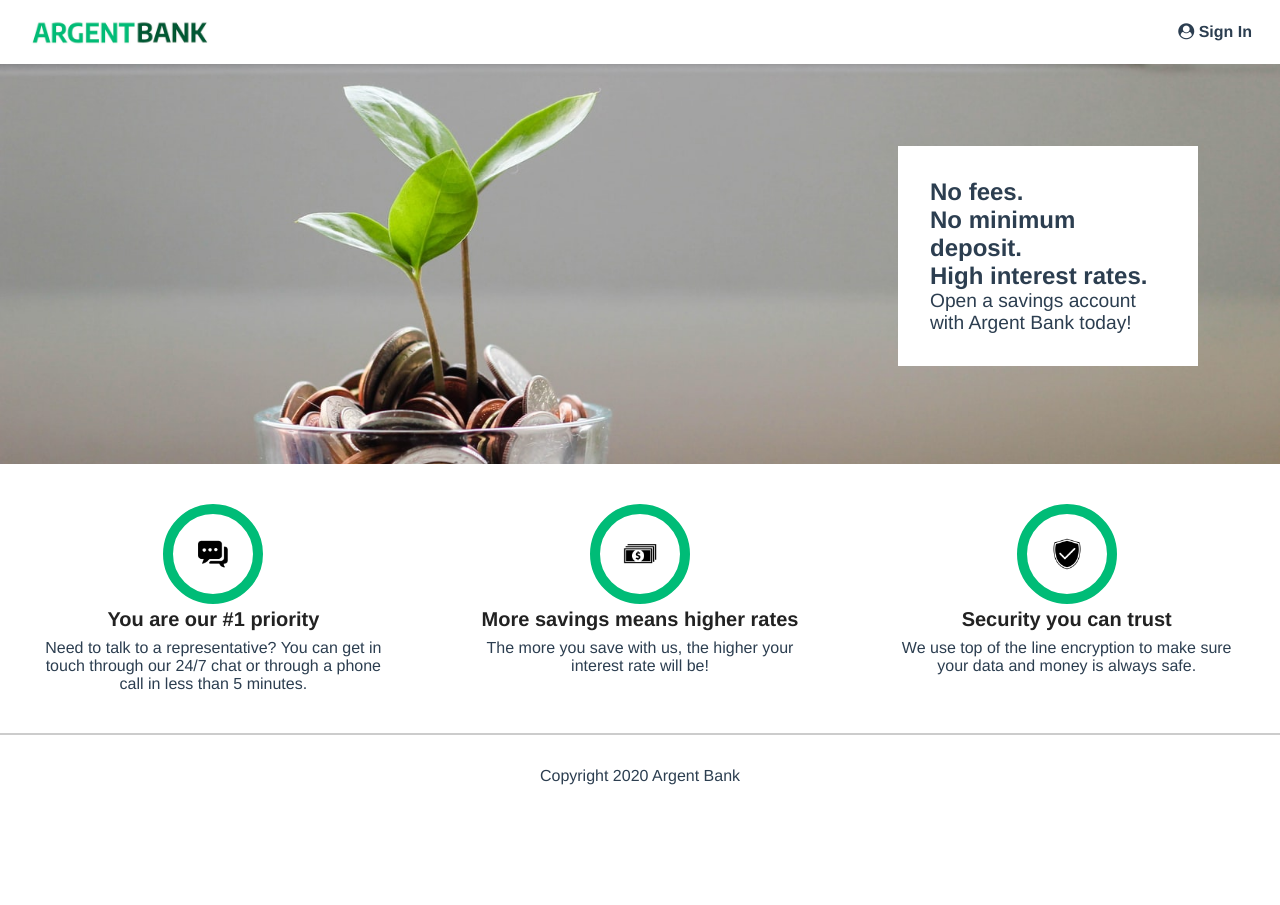
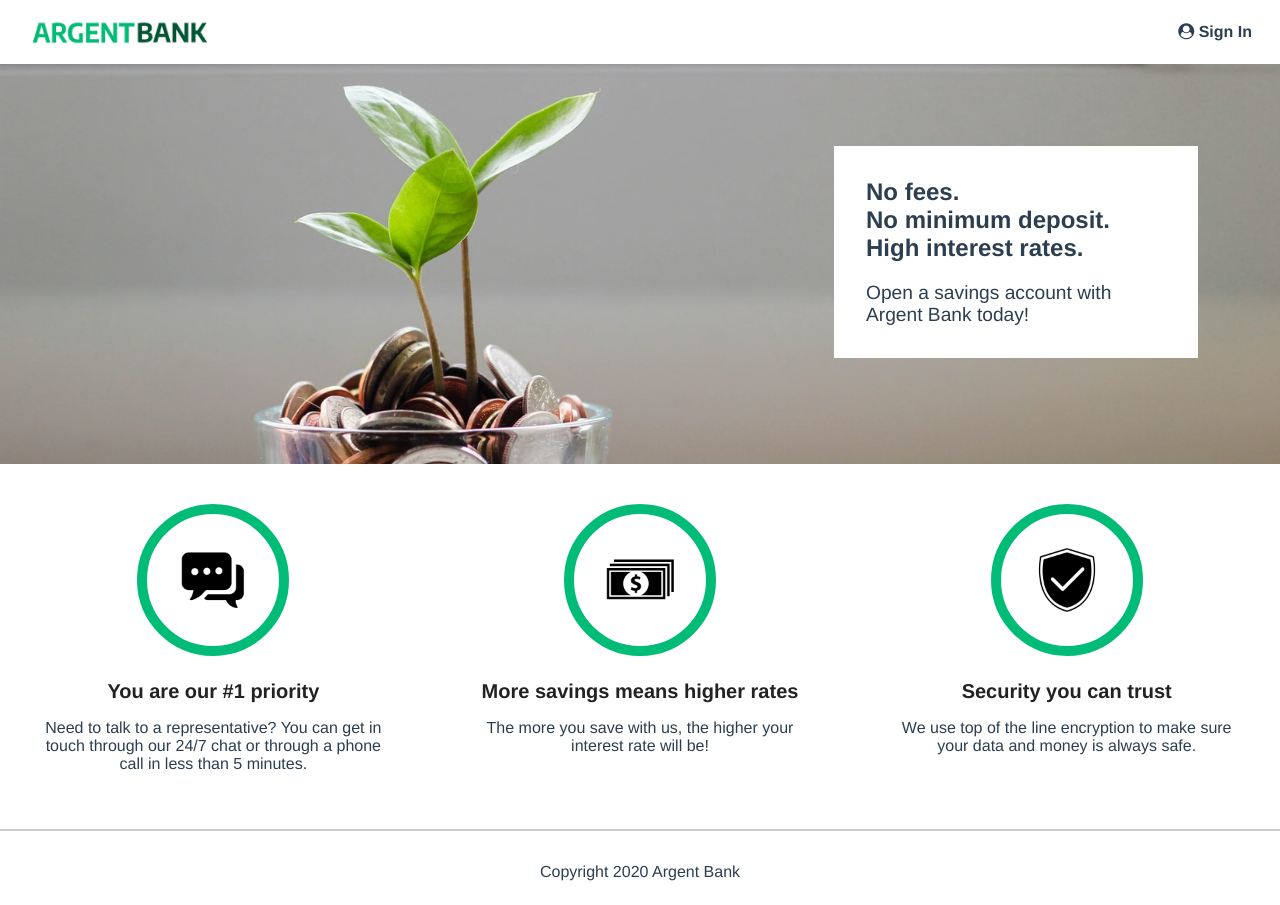
Before and after one commit to RmiMekaa/RemiRoeland_13_12-01-2021, a React (Create React App) app: page / in a window 1280 px wide. Before the commit the page ends 809 px from the top, so only its background shows below. Built offline with nearby package versions, Linux system fonts and the light colour scheme.

Commit message:
Fix css issues

```diff
--- a/src/components/FeatureCard/FeatureCard.jsx
+++ b/src/components/FeatureCard/FeatureCard.jsx
@@ -19,7 +19,7 @@ export function FeatureCard(props) {
     <article className="featureCard">
       {setIcon(type)}
       <h3 className="featureCard__title">{title}</h3>
-      <p>{text}</p>
+      <p className="featureCard__text">{text}</p>
     </article>
   )
 }
--- a/src/components/FeatureCard/FeatureCard.scss
+++ b/src/components/FeatureCard/FeatureCard.scss
@@ -1,9 +1,8 @@
-@media (min-width: 920px) {
 .featureCard {
   flex: 1;
   padding: 2.5rem;
   &__icon {
-      width: 100px;
+    width: 152px;
     border: 10px solid #00bc77;
     border-radius: 50%;
     padding: 1rem;
@@ -13,6 +12,9 @@
     font-size: 1.25rem;
     font-weight: bold;
     margin-bottom: 0.5rem;
+    margin-top: 1.25rem;
+  }
+  &__text {
+    margin: 1rem 0 1rem 0;
   }
 }
-}
--- a/src/components/Features/Features.scss
+++ b/src/components/Features/Features.scss
@@ -1,6 +1,7 @@
 .features {
   display: flex;
   flex-direction: column;
+  flex: 1;
 }
 
 @media (min-width: 920px) {
--- a/src/components/Hero/Hero.scss
+++ b/src/components/Hero/Hero.scss
@@ -8,6 +8,7 @@
 }
 
 .hero-content {
+  box-sizing: content-box;
   position: relative;
   top: 2rem;
   width: 200px;
@@ -25,6 +26,7 @@
 
 .hero-content .text {
   margin-bottom: 0;
+  margin-top: 20px;
   font-size: 0.9rem;
 }
 
--- a/src/main.scss
+++ b/src/main.scss
@@ -1,14 +1,14 @@
+@import "./pages/SignInPage/SignInPage.scss";
+@import "./pages/TransactionsPage/TransactionsPage.scss";
 @import "./components/MainNav/MainNav.scss";
-@import "./components/FeatureCard/FeatureCard.scss";
 @import "./components/Hero/Hero.scss";
 @import "./components/Features/Features.scss";
+@import "./components/FeatureCard/FeatureCard.scss";
 @import "./components/Footer/Footer.scss";
 @import "./components/Login/Login.scss";
 @import "./components/Account/Account.scss";
 @import "./components/UserHeader/UserHeader.scss";
 @import "./components/EditNameForm/EditNameForm.scss";
-@import "./pages/SignInPage/SignInPage.scss";
-@import "./pages/TransactionsPage/TransactionsPage.scss";
 @import "./components/Transaction/Transaction.scss";
 
 * {
@@ -41,10 +41,6 @@ body {
   margin: auto;
 }
 
-main {
-  flex: 1 1 auto;
-}
-
 .sr-only {
   border: 0 !important;
   clip: rect(1px, 1px, 1px, 1px) !important; /* 1 */
```
Lines whose indentation alone changed are shown as unchanged.
